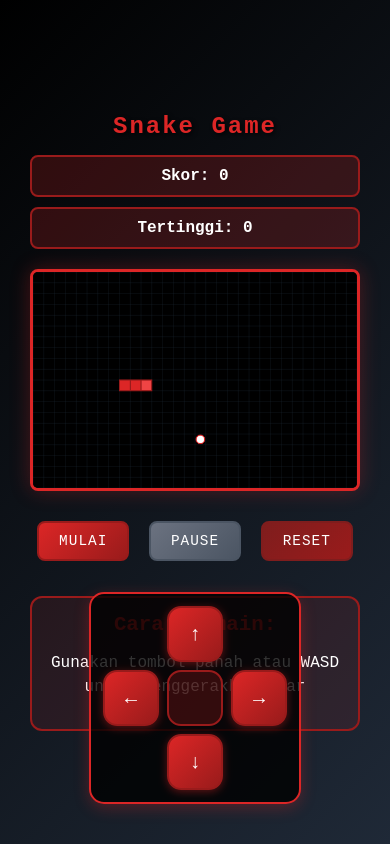
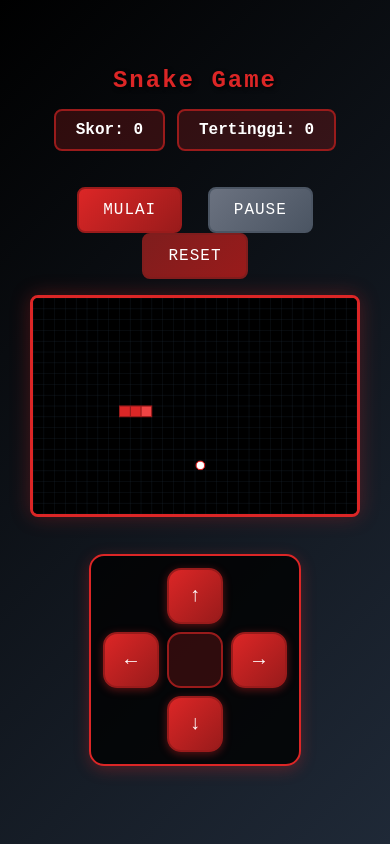
Before and after one commit to anggastudio/game-snake-simple, a website: page index.html in a window 390 px wide. Drawn offline with Linux system fonts and the light colour scheme.

Commit message:
rearranged the layout

```diff
--- a/index.html
+++ b/index.html
@@ -2,9 +2,9 @@
 <html lang="id">
 <head>
     <meta charset="UTF-8">
-    <meta name="viewport" content="width=device-width, initial-scale=1.0">
+    <meta name="viewport" content="width=device-width, initial-scale=1.0, viewport-fit=cover">
     <title>Snake Game - Tema Merah</title>
-    <link rel="stylesheet" href="style.css">
+    <link rel="stylesheet" href="style.css?v=2">
 </head>
 <body>
     <div class="game-container">
--- a/style.css
+++ b/style.css
@@ -21,11 +21,15 @@ body {
     text-align: center;
     max-width: 800px;
     width: 100%;
+    display: flex;              /* baru */
+    flex-direction: column;     /* baru */
+    align-items: center;        /* baru */
 }
 
 /* Header */
 .game-header {
     margin-bottom: 20px;
+    order: 1; /* urutan global */
 }
 
 .game-header h1 {
@@ -57,6 +61,7 @@ body {
     position: relative;
     display: inline-block;
     margin-bottom: 20px;
+    order: 3; /* urutan global */
 }
 
 #gameCanvas {
@@ -162,6 +167,7 @@ body {
 /* Game Controls */
 .game-controls {
     margin-bottom: 30px;
+    order: 2; /* urutan global */
 }
 
 /* Instructions */
@@ -172,6 +178,7 @@ body {
     border: 2px solid #991B1B;
     max-width: 600px;
     margin: 0 auto;
+    order: 5; /* di bawah canvas/dpad */
 }
 
 .instructions h3 {
@@ -296,8 +303,9 @@ body {
 
     .score-display {
         font-size: 1rem;
-        flex-direction: column;
-        gap: 10px;
+        flex-direction: row;            /* sebelumnya column */
+        justify-content: space-between; /* agar rapi satu baris */
+        gap: 12px;
     }
 
     #gameCanvas {
@@ -345,33 +353,66 @@ body {
 
 /* Responsive Design */
 @media (max-width: 768px) {
-    .game-header h1 {
-        font-size: 2rem;
+    /* Urutan: 1) Judul, 2) Skor satu baris, 3) Tombol, 4) Snake Area, 5) D-pad (mobile) / Cara Bermain (desktop) */
+    .game-header { order: 1; }
+    .game-controls { order: 3; margin: 16px 0; }
+    .game-area { order: 4; }
+    .instructions { order: 5; }
+    .mobile-controls { order: 5; }
+
+    /* Pastikan skor selalu satu baris di semua perangkat */
+    .score-display {
+      display: flex;
+      flex-direction: row;
+      justify-content: space-between;
+      gap: 12px;
+      width: 100%;
+      max-width: 600px;
     }
 
-    .score-display {
-        flex-direction: column;
-        gap: 10px;
+    /* Desktop: tampilkan Cara Bermain, sembunyikan D-pad */
+    @media (min-width: 769px) {
+      .instructions { display: block !important; }
+      .mobile-controls { display: none !important; }
     }
 
-    #gameCanvas {
-        width: 100%;
-        max-width: 400px;
-        height: auto;
+    /* Mobile: tampilkan D-pad di bawah canvas (bukan fixed), sembunyikan Cara Bermain */
+    @media (max-width: 768px) {
+      .instructions { display: none !important; }
+      .mobile-controls {
+        display: block !important;
+        position: static;            /* override dari posisi fixed */
+        left: auto;                  /* reset */
+        bottom: auto;                /* reset */
+        transform: none;             /* reset */
+        margin-top: 12px;
+        padding-bottom: calc(12px + env(safe-area-inset-bottom));
+      }
     }
-
-    .btn {
-        font-size: 0.9rem;
-        padding: 10px 20px;
-        margin: 5px;
-    }
-
-    .key-controls {
-        flex-direction: column;
-        gap: 10px;
-    }
+    /* ==== End Final Layout Overrides ==== */
 }
 
+.key {
+    display: inline-block;
+    background: #DC2626;
+    color: #FFFFFF;
+    padding: 8px 12px;
+    border-radius: 6px;
+    font-weight: bold;
+    font-size: 0.9rem;
+    min-width: 35px;
+    text-align: center;
+    border: 2px solid #991B1B;
+    box-shadow: 0 2px 4px rgba(0, 0, 0, 0.3);
+}
+
+.or {
+    color: #9CA3AF;
+    font-style: italic;
+    font-size: 0.9rem;
+}
+
+/* Responsive Design */
 @media (max-width: 480px) {
     .game-header h1 {
         font-size: 1.5rem;
```
Also changed, not shown: vercel.json.
